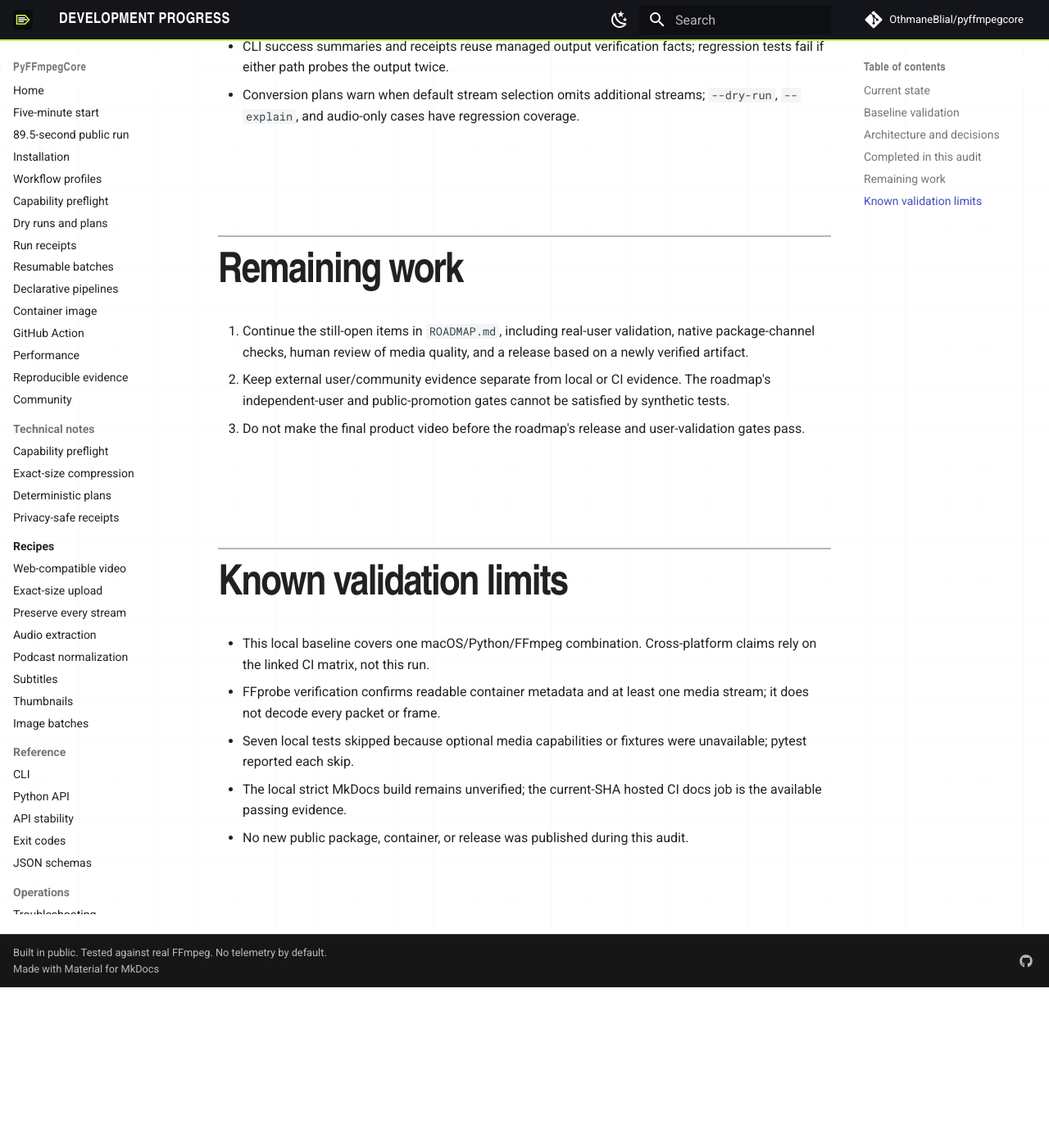
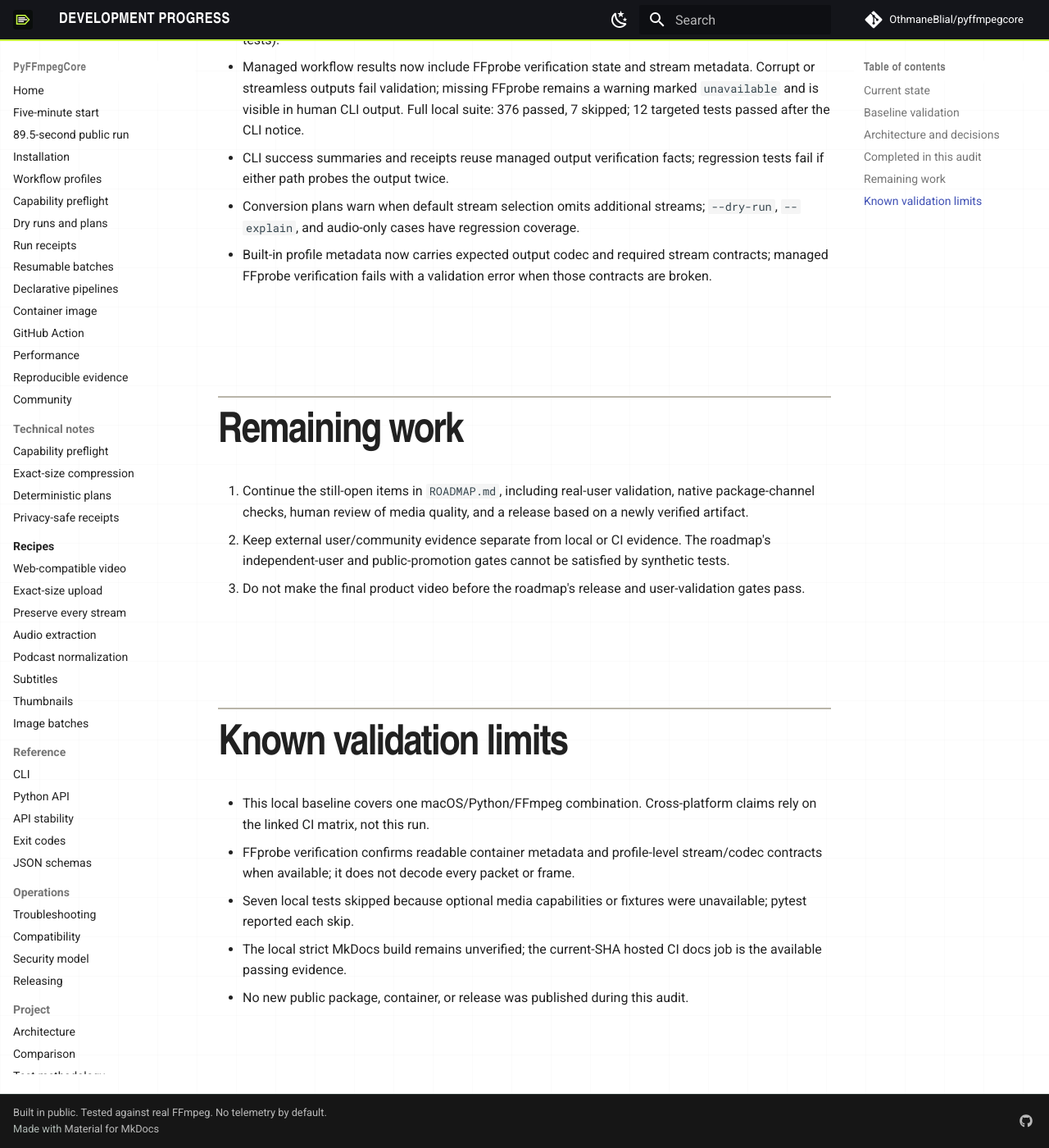
Before and after one commit to OthmaneBlial/pyffmpegcore, an MkDocs documentation site: the page built from docs/PROGRESS.md, in a window 1280 px wide and 1400 px high, scrolled down 5052 px. Shown: the whole window at 82% size. Built offline with MkDocs 1.6.1 and Material for MkDocs 9.7.7, drawn with Linux system fonts in a browser that asks for light colours; comment, search, counter and statistics services are not loaded; before the commit the page ends 6256 px from its top, so only the background shows below that; some of the changed text lies outside the part shown.

Commit message:
docs: record profile output verification

```diff
--- a/docs/PROGRESS.md
+++ b/docs/PROGRESS.md
@@ -20,6 +20,7 @@
 - Successful managed output probes now retain duration, size, bitrate, stream indices/language/rotation, and chapter count. CLI summaries and receipts reuse those facts instead of probing the same output again; the full local suite passed (381 passed, 7 skipped).
 - Probe reuse passed full hosted [CI run 35895953851](https://github.com/OthmaneBlial/pyffmpegcore/actions/runs/35895953851), [CodeQL run 35895953786](https://github.com/OthmaneBlial/pyffmpegcore/actions/runs/35895953786), and [Scorecard run 35895954066](https://github.com/OthmaneBlial/pyffmpegcore/actions/runs/35895954066) on exact SHA `ae487ef4c6abc715e9e408ab7f2b065305795cc0`.
 - Conversion plans now warn that default stream mapping omits tracks beyond the first video/audio streams; audio-only plans state their omissions, and all-stream plans retain the container-compatibility warning. Both `--dry-run` and `--explain` render the warning. Targeted planner, CLI-plan, profile, and pipeline tests passed (64 tests).
+- Built-in profile executions now compare probed codecs and required output stream types with the profile contract. Five real FFmpeg profile runs and 15 focused workflow/profile tests passed locally; Ruff, formatting, and mypy passed on `ba0312f`. [CI run 35901369651](https://github.com/OthmaneBlial/pyffmpegcore/actions/runs/35901369651), [CodeQL run 35901369558](https://github.com/OthmaneBlial/pyffmpegcore/actions/runs/35901369558), [Benchmarks run 35901369574](https://github.com/OthmaneBlial/pyffmpegcore/actions/runs/35901369574), and [Scorecard run 35901369578](https://github.com/OthmaneBlial/pyffmpegcore/actions/runs/35901369578) passed on that exact SHA. Container run [35901369777](https://github.com/OthmaneBlial/pyffmpegcore/actions/runs/35901369777) was cancelled per the no-Docker instruction.
 - Plan warnings and both preview modes passed [full CI run 35899502633](https://github.com/OthmaneBlial/pyffmpegcore/actions/runs/35899502633), [CodeQL run 35899502463](https://github.com/OthmaneBlial/pyffmpegcore/actions/runs/35899502463), [Benchmarks run 35899502645](https://github.com/OthmaneBlial/pyffmpegcore/actions/runs/35899502645), and [Scorecard run 35899502560](https://github.com/OthmaneBlial/pyffmpegcore/actions/runs/35899502560) on exact SHA `5173ae4bc09c891c0ec5244680fde26d18ab6d0b`. Container run 35899502719 was cancelled per the no-Docker instruction.
 - The benchmark now reports in-process planner time and direct FFprobe versus CLI probe time separately. On this macOS arm64 host, five-repeat medians were 0.000165 s for conversion planning, 0.039874 s for FFprobe, and 0.171063 s for CLI probe; CLI minus FFprobe was 0.131189 s, including CLI startup. Startup overhead was 0.089585 s; synthetic thumbnail overhead was 0.499667 s; pipeline cache cold/warm times were 0.920263/0.419011 s. Strict thresholds passed; these single-host synthetic measurements are not compatibility claims.
 - The benchmark update passed [full CI run 35896659641](https://github.com/OthmaneBlial/pyffmpegcore/actions/runs/35896659641), [CodeQL run 35896659536](https://github.com/OthmaneBlial/pyffmpegcore/actions/runs/35896659536), [Benchmarks run 35896659628](https://github.com/OthmaneBlial/pyffmpegcore/actions/runs/35896659628), and [Scorecard run 35896659708](https://github.com/OthmaneBlial/pyffmpegcore/actions/runs/35896659708) on exact SHA `424f8e0d427812ba626da01f4c27dde46625b8b1`. No Container workflow was triggered.
@@ -71,6 +72,7 @@
 - Managed workflow results now include FFprobe verification state and stream metadata. Corrupt or streamless outputs fail validation; missing FFprobe remains a warning marked `unavailable` and is visible in human CLI output. Full local suite: 376 passed, 7 skipped; 12 targeted tests passed after the CLI notice.
 - CLI success summaries and receipts reuse managed output verification facts; regression tests fail if either path probes the output twice.
 - Conversion plans warn when default stream selection omits additional streams; `--dry-run`, `--explain`, and audio-only cases have regression coverage.
+- Built-in profile metadata now carries expected output codec and required stream contracts; managed FFprobe verification fails with a validation error when those contracts are broken.
 
 ## Remaining work
 
@@ -81,7 +83,7 @@
 ## Known validation limits
 
 - This local baseline covers one macOS/Python/FFmpeg combination. Cross-platform claims rely on the linked CI matrix, not this run.
-- FFprobe verification confirms readable container metadata and at least one media stream; it does not decode every packet or frame.
+- FFprobe verification confirms readable container metadata and profile-level stream/codec contracts when available; it does not decode every packet or frame.
 - Seven local tests skipped because optional media capabilities or fixtures were unavailable; pytest reported each skip.
 - The local strict MkDocs build remains unverified; the current-SHA hosted CI docs job is the available passing evidence.
 - No new public package, container, or release was published during this audit.
```
Also changed, not shown: ROADMAP.md (+3 -1 lines), docs/schemas.md (+1 -1 lines).
